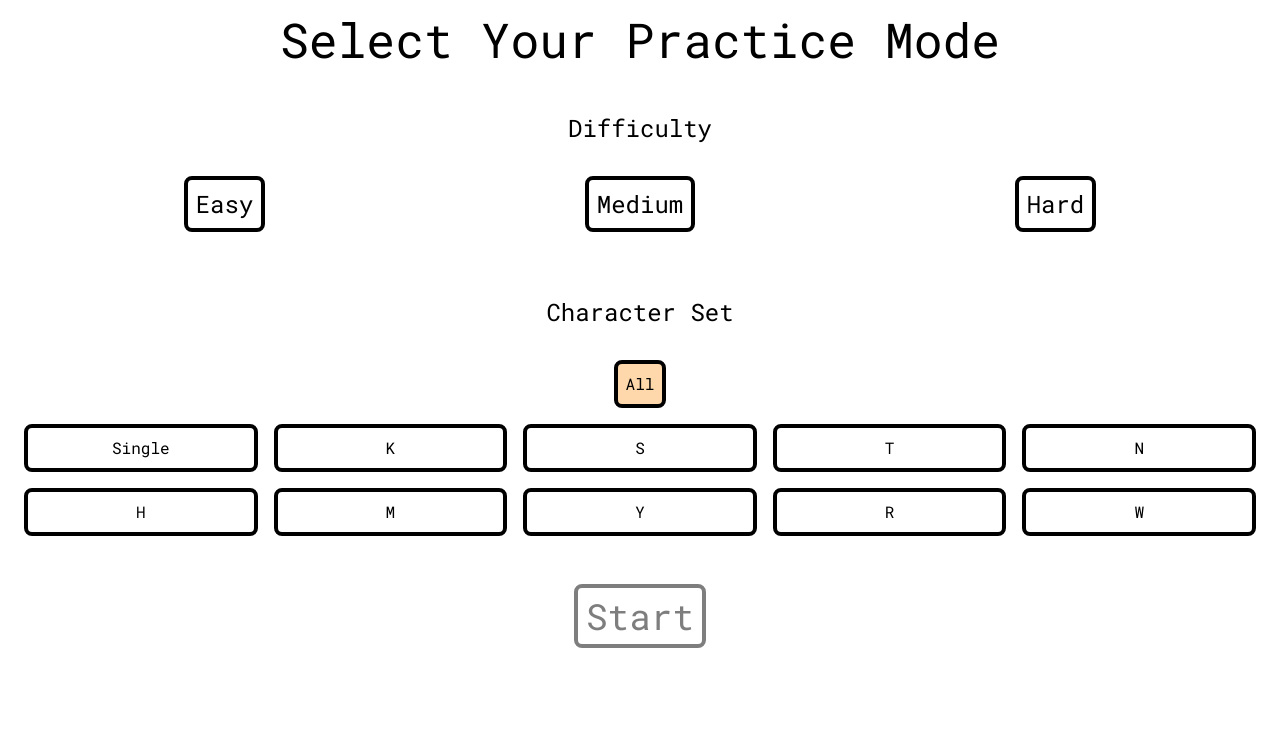
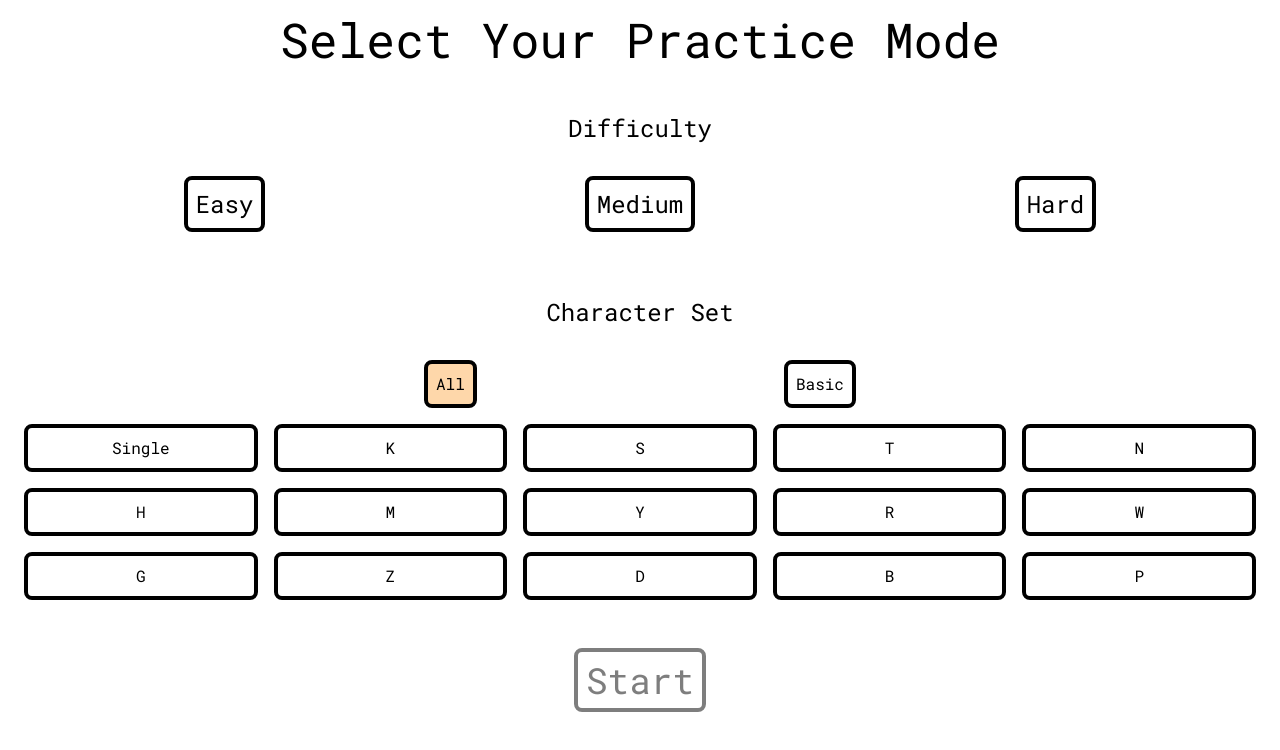
Before and after one commit to AD-Blue/hiragana-study, a Next.js app: page /mode-select in a window 1280 px wide. Shown: the top 750 px of the page. Built offline with nearby package versions, Linux system fonts and the light colour scheme.

Commit message:
added missed char, added new chars to practice mode

```diff
--- a/src/models/character.tsx
+++ b/src/models/character.tsx
@@ -238,6 +238,10 @@ const gChars: Character[] = [
     hiragana: "げ",
     romaji: "ge",
   },
+  {
+    hiragana: "ご",
+    romaji: "go",
+  },
 ];
 
 const zChars: Character[] = [
--- a/src/pages/mode-select.tsx
+++ b/src/pages/mode-select.tsx
@@ -19,6 +19,11 @@ export enum Column {
   Y = "Y",
   R = "R",
   W = "W",
+  G = "G",
+  Z = "Z",
+  D = "D",
+  B = "B",
+  P = "P",
 }
 
 const ModeSelect = () => {
@@ -32,7 +37,10 @@ const ModeSelect = () => {
       return;
     }
 
-    setColumns([...columns.filter((item) => item !== "All"), char]);
+    setColumns([
+      ...columns.filter((item) => item !== "All" && item !== "Basic"),
+      char,
+    ]);
   };
 
   const handleAllClick = () => {
@@ -43,6 +51,16 @@ const ModeSelect = () => {
     }
 
     setColumns(["All"]);
+  };
+
+  const handleBasicClick = () => {
+    if (columns.includes("Basic")) {
+      setColumns([]);
+
+      return;
+    }
+
+    setColumns(["Basic"]);
   };
 
   const arrayToString = (stringArr: string[]): string => {
@@ -91,16 +109,27 @@ const ModeSelect = () => {
       </div>
 
       <p className="text-2xl text-center mt-16">Character Set</p>
-      <div className="mt-8 grid grid-cols-5 grid-rows-3 gap-4">
+      <div className="mt-8 grid grid-cols-5 gap-4">
+        <div className="flex col-span-5 justify-around w-3/5 mx-auto">
           <button
             className={classNames(
-            "col-span-5 border-black border-4 p-2 w-fit mx-auto rounded-lg",
+              "border-black border-4 p-2 w-fit mx-auto rounded-lg",
               columns.includes("All") && "bg-orange-200"
             )}
             onClick={handleAllClick}
           >
             All
           </button>
+          <button
+            className={classNames(
+              "border-black border-4 p-2 w-fit mx-auto rounded-lg",
+              columns.includes("Basic") && "bg-orange-200"
+            )}
+            onClick={handleBasicClick}
+          >
+            Basic
+          </button>
+        </div>
         {Object.values(Column).map((char, index) => (
           <button
             className={classNames(
--- a/src/pages/practice.tsx
+++ b/src/pages/practice.tsx
@@ -51,9 +51,7 @@ const getServerSideProps = (context: NextPageContext) => {
 
   const columnsList = (columns as string).split("-");
 
-  const charList = columnsList.includes("All")
-    ? fisherYatesShuffle(fullAlphabet)
-    : buildListFromParams(columnsList);
+  const charList = buildListFromParams(columnsList);
 
   return {
     props: {
```
Also changed, not shown: src/lib/built-list-from-params.ts (+10 -0 lines). Lines whose indentation alone changed are shown as unchanged.
